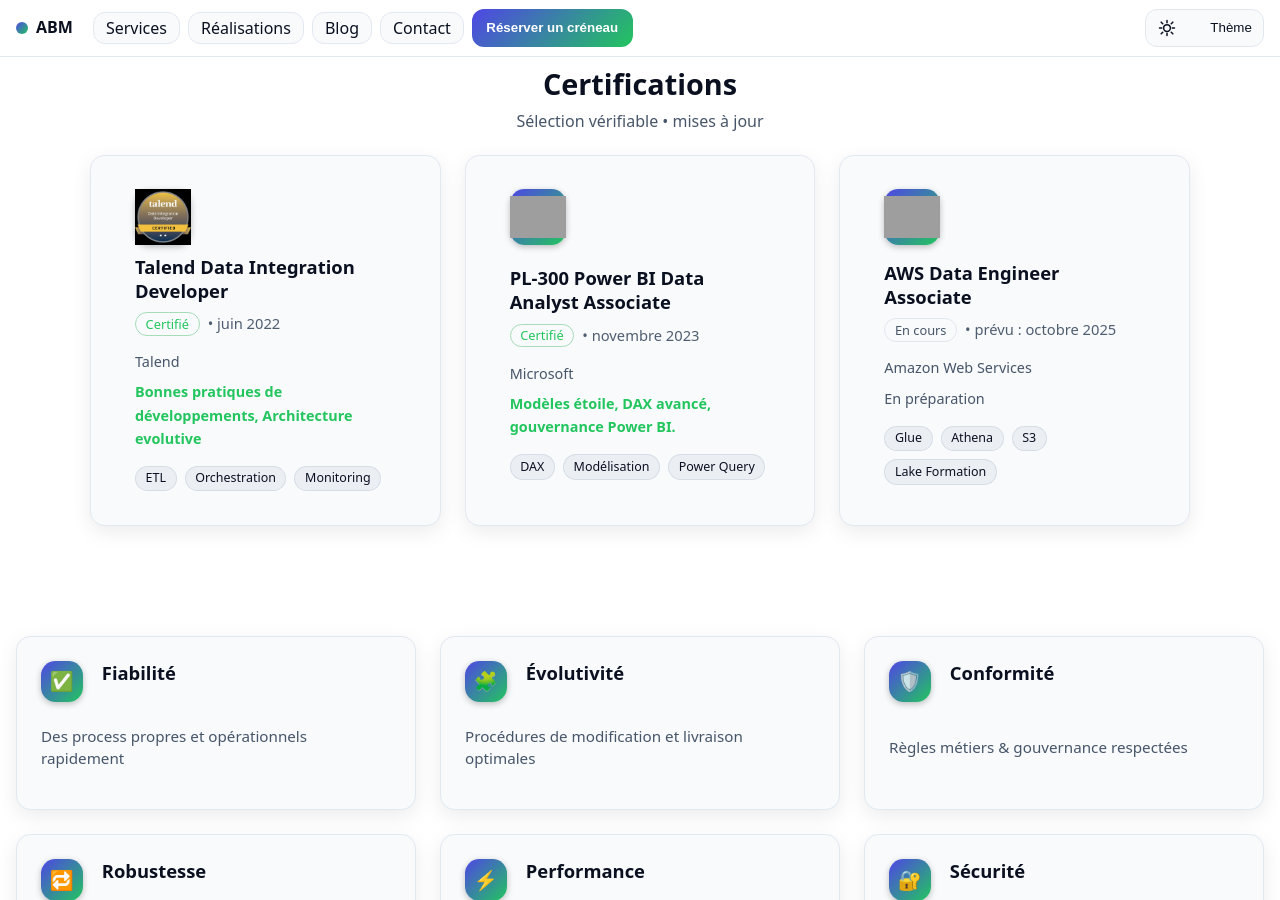
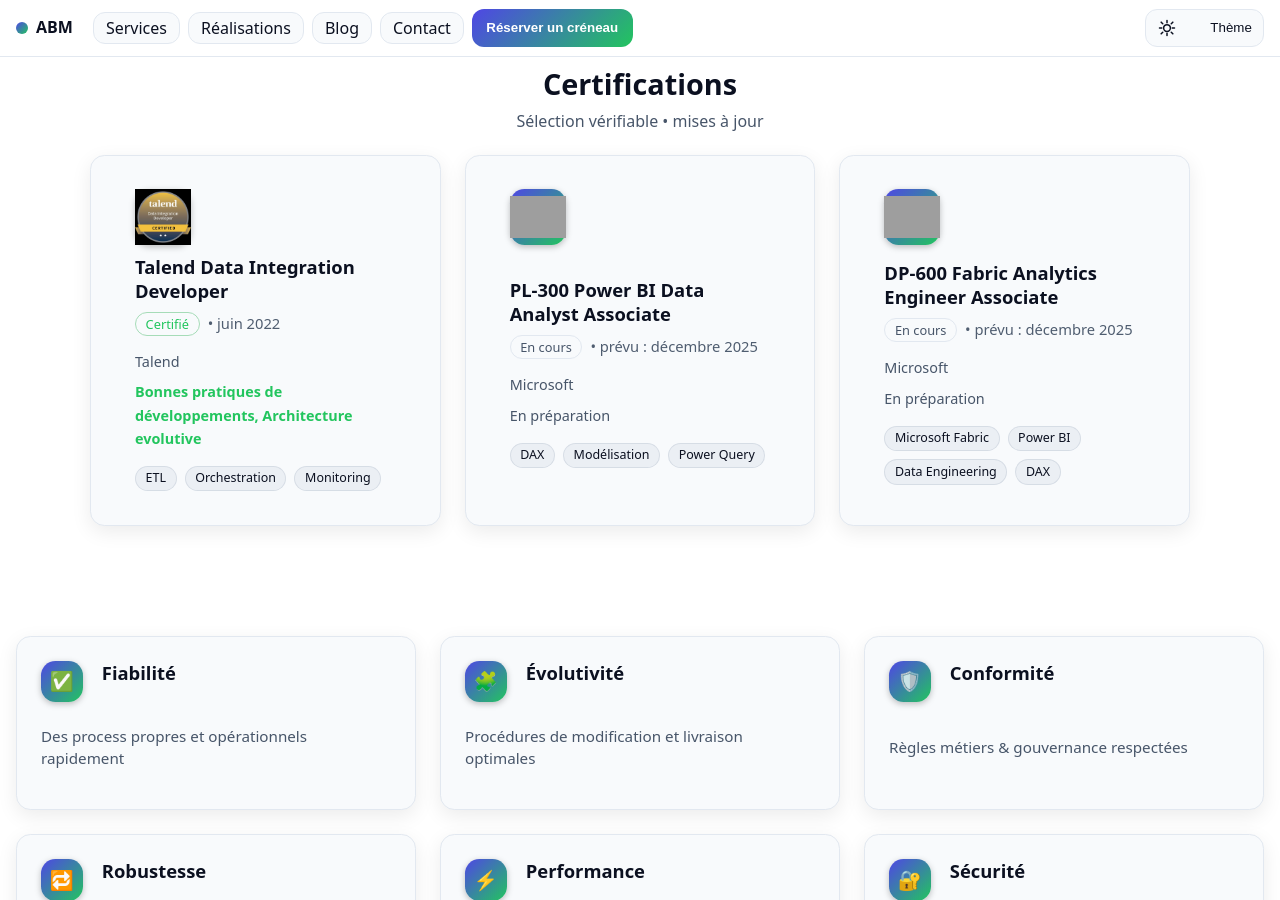
Before and after one commit to Marssouss/Marssouss.github.io, a Jekyll site: the page built from index.md, in a window 1280 px wide and 900 px high, scrolled down 555 px. Built offline with Jekyll 4.4.1, drawn with Linux system fonts in a browser that asks for light colours; grey boxes are pictures that could not be loaded.

Commit message:
Certif  - data

```diff
--- a/_data/certifications.yml
+++ b/_data/certifications.yml
@@ -12,19 +12,18 @@
 - ordre: 2
   title: PL-300 Power BI Data Analyst Associate
   issuer: Microsoft
-  date: 2023-11-10
-  status: certified
+  planned_date: 2025-12-01
+  status: pending
   #verify_url: "https://learn.microsoft.com/xxxx"
   badge_url: "https://learn.microsoft.com/badges/xxxx"
   logo: "/assets/img/certs/ms.png"
   skills: [DAX, Modélisation, Power Query]
   note: "Modèles étoile, DAX avancé, gouvernance Power BI."
 
-# Exemple en cours (optionnel)
 - ordre: 3
-  title: AWS Data Engineer Associate
-  issuer: Amazon Web Services
+  title: DP-600 Fabric Analytics Engineer Associate
+  issuer: Microsoft
   status: pending
-  planned_date: 2025-10-15
-  logo: "/assets/img/certs/aws.png"
-  skills: [Glue, Athena, S3, Lake Formation]
+  planned_date: 2025-12-01
+  logo: "/assets/img/certs/microsoft-fabric.png"
+  skills: [Microsoft Fabric,Power BI,Data Engineering,DAX]
```
